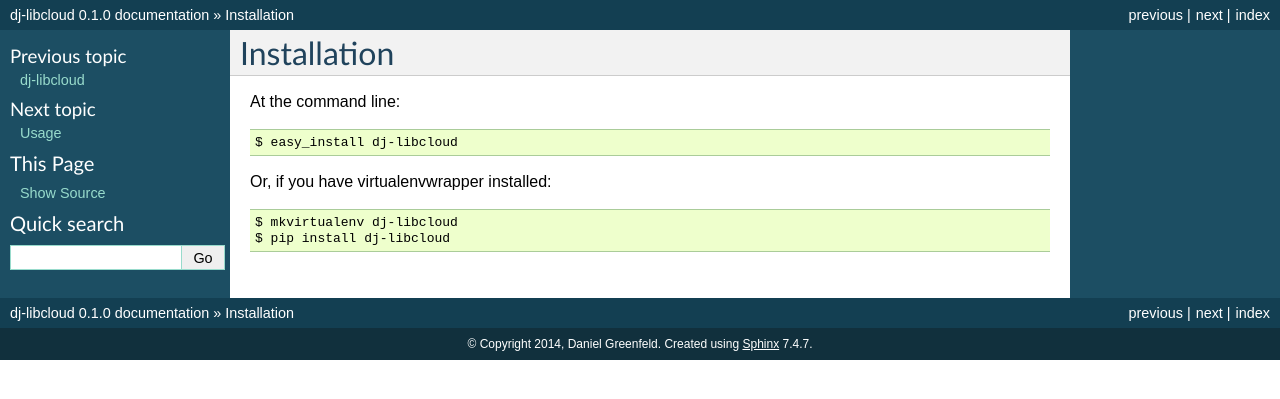
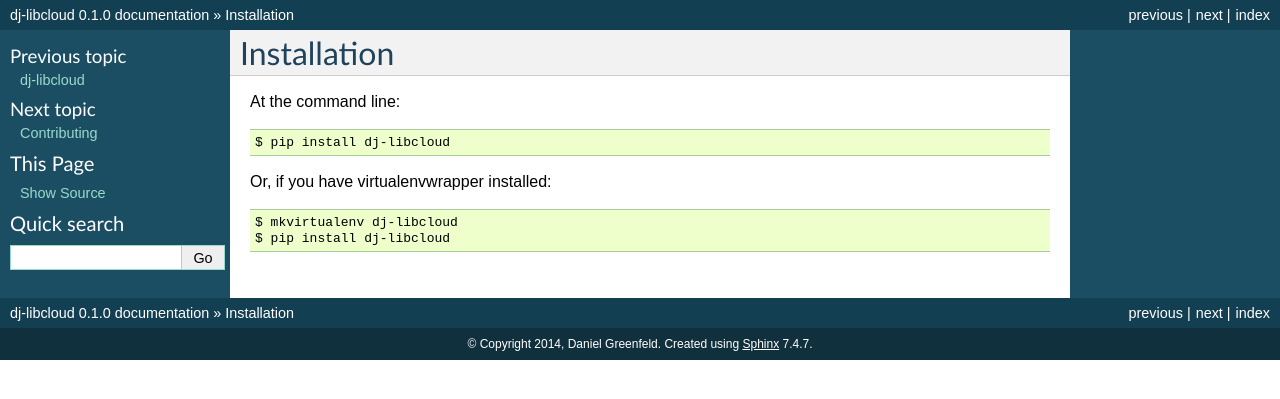
Before and after one commit to pydanny/dj-libcloud, a Sphinx documentation site: the page built from docs/installation.rst, in a window 1280 px wide. Shown: the top 399 px of the page. Built offline with Sphinx 7.4.7, drawn with Linux system fonts in a browser that asks for light colours.

Commit message:
Let's make this work

```diff
--- a/docs/index.rst
+++ b/docs/index.rst
@@ -13,7 +13,6 @@
 
    readme
    installation
-   usage
    contributing
    authors
    history
--- a/docs/installation.rst
+++ b/docs/installation.rst
@@ -4,7 +4,7 @@
 
 At the command line::
 
-    $ easy_install dj-libcloud
+    $ pip install dj-libcloud
 
 Or, if you have virtualenvwrapper installed::
 
```
Also changed, not shown: docs/usage.rst (deleted, +0 -7 lines).
